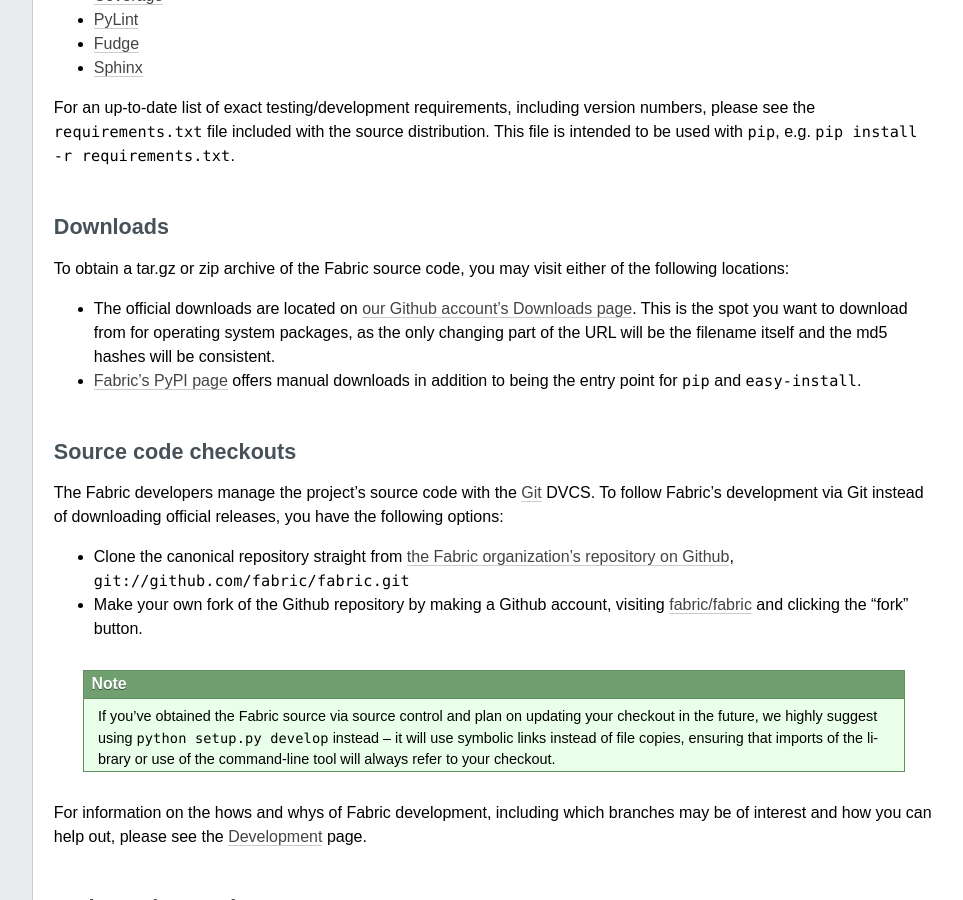
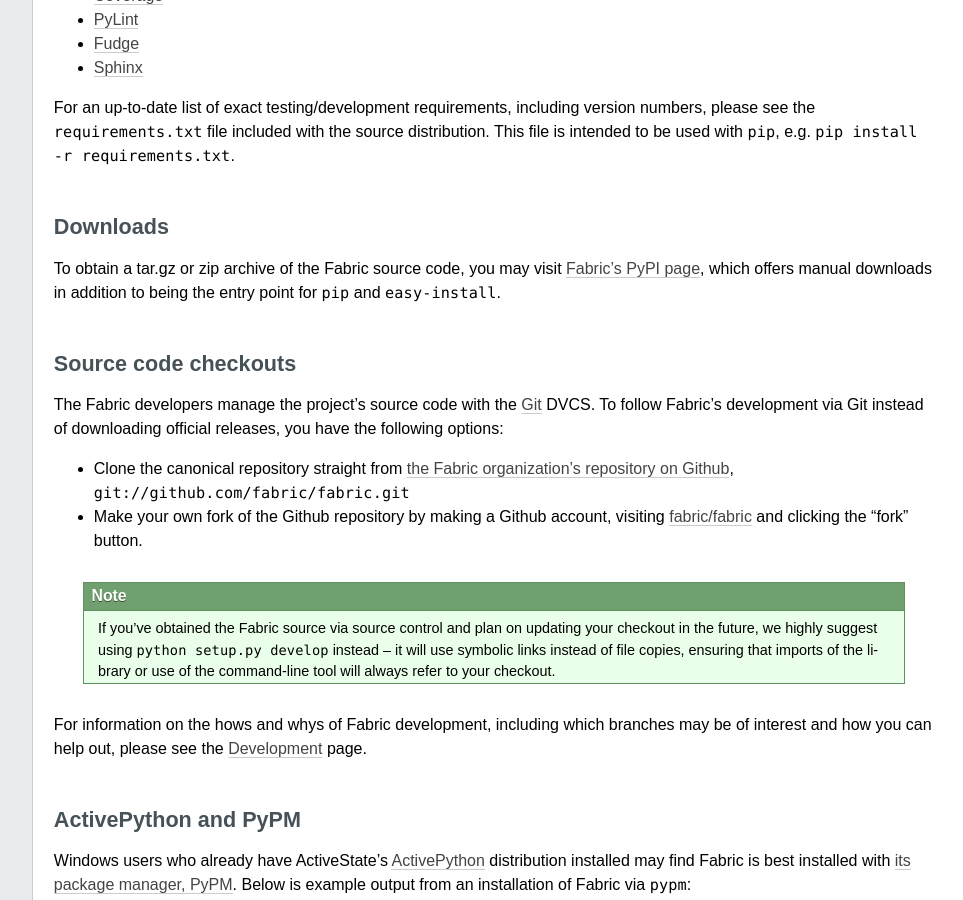
Before and after one commit to fabric/fabric, a Sphinx documentation site: the page built from docs/installation.rst, in a window 1280 px wide and 900 px high, scrolled down 2775 px. Shown: the whole window, without its empty margins (224-1187 px from the left). Built offline with Sphinx 7.4.7, drawn with Linux system fonts in a browser that asks for light colours.

Commit message:
Remove mention of Github downloads, they're dead.

```diff
--- a/docs/installation.rst
+++ b/docs/installation.rst
@@ -189,15 +189,9 @@
 =========
 
 To obtain a tar.gz or zip archive of the Fabric source code, you may visit
-either of the following locations:
-
-* The official downloads are located on `our Github account's Downloads page
-  <https://github.com/fabric/fabric/downloads>`_. This is the spot you want to
-  download from for operating system packages, as the only changing part of the
-  URL will be the filename itself and the md5 hashes will be consistent.
-* `Fabric's PyPI page <http://pypi.python.org/pypi/Fabric>`_ offers manual
-  downloads in addition to being the entry point for ``pip`` and
-  ``easy-install``.
+`Fabric's PyPI page <http://pypi.python.org/pypi/Fabric>`_, which offers manual
+downloads in addition to being the entry point for ``pip`` and
+``easy-install``.
 
 
 .. _source-code-checkouts:
```
